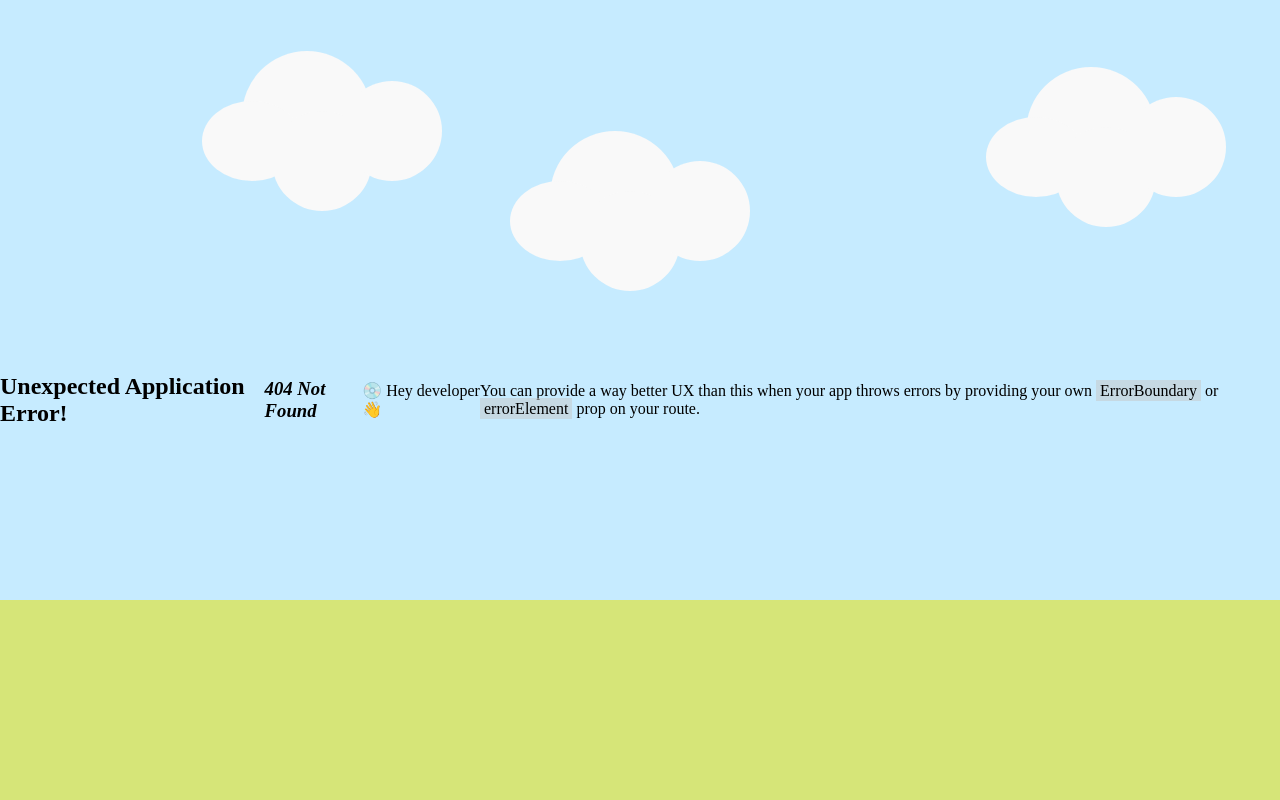
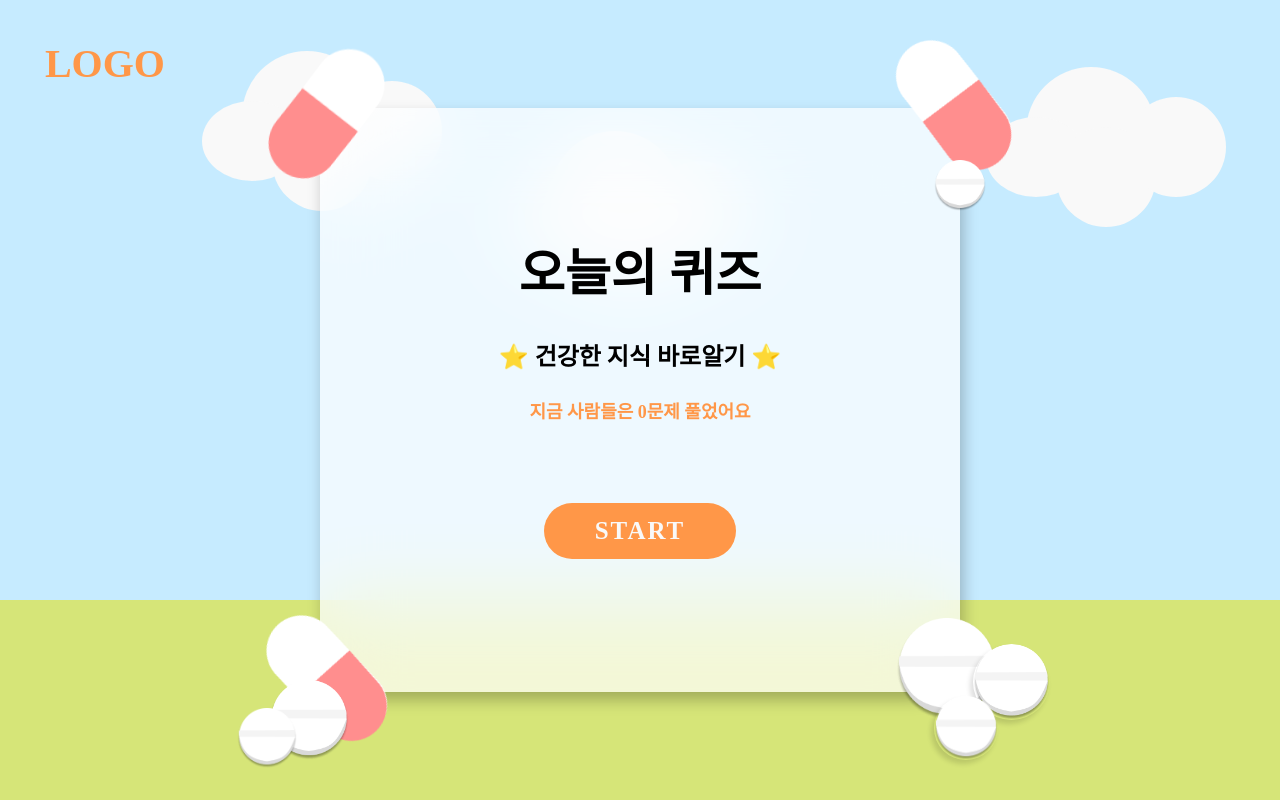
Before and after one commit to DR-LaLa/FE, a React (Vite) app: page /quiz in a window 1280 px wide. Before the commit this address had no page. Built offline with nearby package versions, Linux system fonts and the light colour scheme; a web font is replaced by a local one.

Commit message:
퀴즈 만드는 중

```diff
--- /dev/null
+++ b/src/components/quiz/QuizMain.jsx
@@ -0,0 +1,159 @@
+import { useState } from "react";
+import styled from "styled-components";
+
+export default function QuizeMain() {
+  const [average, setAverage] = useState(0);
+
+  return (
+    <>
+      <ImgLeftTopRedMedicine src="img/red.png" alt="" />
+      <ImgRightTopRedMedicine src="img/red.png" alt="" />
+      <ImgRightTopWhiteMedicine src="img/white.png" alt="" />
+      <ImgLeftBottomRedMedicine src="img/red.png" alt="" />
+      <ImgLeftBottomWhiteMedicine1 src="img/white.png" alt="" />
+      <ImgLeftBottomWhiteMedicine2 src="img/white.png" alt="" />
+      <ImgRightBottomWhiteMedicine1 src="img/white.png" alt="" />
+      <ImgRightBottomWhiteMedicine2 src="img/white.png" alt="" />
+      <ImgRightBottomWhiteMedicine3 src="img/white.png" alt="" />
+      <QuizeFrame>
+        <TextBox>
+          <QuizTitle>오늘의 퀴즈</QuizTitle>
+          <h2>⭐ 건강한 지식 바로알기 ⭐</h2>
+          <AverageText>{`지금 사람들은 ${average}문제 풀었어요`}</AverageText>
+        </TextBox>
+        <StartButton>START</StartButton>
+      </QuizeFrame>
+    </>
+  );
+}
+
+const QuizeFrame = styled.section`
+  width: 50vw;
+  height: 73vh;
+  border-radius: 50px;
+  display: flex;
+  flex-direction: column;
+  justify-content: center;
+  /* justify-content: space-evenly; */
+  align-items: center;
+  box-shadow: 3px 8px 15px 0px rgba(0, 0, 0, 0.25);
+  backdrop-filter: blur(40px);
+  background: rgba(255, 255, 255, 0.7);
+`;
+
+const TextBox = styled.section`
+  width: 100%;
+  height: 45%;
+  display: flex;
+  flex-direction: column;
+  justify-content: space-evenly;
+  align-items: center;
+  position: relative;
+  bottom: 5vh;
+`;
+
+const QuizTitle = styled.h1`
+  font-size: 50px;
+`;
+
+const AverageText = styled.p`
+  color: #ff9748;
+  font-size: 18px;
+  font-weight: 900;
+  position: relative;
+  bottom: 1vh;
+`;
+
+const StartButton = styled.button`
+  width: 15vw;
+  height: 7vh;
+  border: none;
+  border-radius: 50px;
+  color: #f9f9f9;
+  font-size: 25px;
+  font-weight: 900;
+  letter-spacing: 2px;
+  background-color: #ff9748;
+  outline: none;
+  cursor: pointer;
+`;
+
+const ImgLeftTopRedMedicine = styled.img`
+  width: 13vw;
+  position: absolute;
+  top: 3vh;
+  left: 19vw;
+  transform: rotate(190deg);
+  z-index: 3;
+`;
+
+const ImgRightTopRedMedicine = styled.img`
+  width: 13vw;
+  position: absolute;
+  top: 2vh;
+  right: 19vw;
+  transform: rotate(115deg);
+  z-index: 3;
+`;
+
+const ImgRightTopWhiteMedicine = styled.img`
+  width: 4vw;
+  position: absolute;
+  top: 20vh;
+  right: 23vw;
+  z-index: 3;
+`;
+
+const ImgLeftBottomRedMedicine = styled.img`
+  width: 13vw;
+  position: absolute;
+  bottom: 4vh;
+  left: 19vw;
+  transform: rotate(-250deg);
+  z-index: 3;
+`;
+
+const ImgLeftBottomWhiteMedicine1 = styled.img`
+  width: 80px;
+  height: 80px;
+  position: absolute;
+  bottom: 5vh;
+  left: 21vw;
+  z-index: 3;
+`;
+
+const ImgLeftBottomWhiteMedicine2 = styled.img`
+  width: 60px;
+  height: 60px;
+  position: absolute;
+  bottom: 4vh;
+  left: 18.5vw;
+  z-index: 3;
+`;
+
+const ImgRightBottomWhiteMedicine1 = styled.img`
+  width: 8vw;
+  position: absolute;
+  bottom: 10vh;
+  right: 22vw;
+  z-index: 3;
+`;
+
+const ImgRightBottomWhiteMedicine2 = styled.img`
+  width: 6vw;
+  border-radius: 100%;
+  position: absolute;
+  bottom: 10vh;
+  right: 18vw;
+  z-index: 3;
+  box-shadow: -3px 4px 5px 0px rgba(0, 0, 0, 0.129);
+`;
+const ImgRightBottomWhiteMedicine3 = styled.img`
+  width: 5vw;
+  border-radius: 100%;
+  position: absolute;
+  bottom: 5vh;
+  right: 22vw;
+  z-index: 3;
+  box-shadow: -3px 4px 5px 0px rgba(0, 0, 0, 0.129);
+`;
--- /dev/null
+++ b/src/pages/Quiz.jsx
@@ -0,0 +1,19 @@
+import { useState } from "react";
+import Header from "../components/common/Header";
+import MainFrame from "../components/common/MainFrame";
+import MainProvider from "../provider/MainProvider";
+import QuizMain from "../components/quiz/QuizMain";
+
+export default function Quiz() {
+  const [state, setState] = useState("start");
+  return (
+    <>
+      <MainProvider>
+        <Header show={"false"} />
+      </MainProvider>
+      <MainFrame>
+        <QuizMain></QuizMain>
+      </MainFrame>
+    </>
+  );
+}
--- a/src/router.jsx
+++ b/src/router.jsx
@@ -3,6 +3,7 @@ import SignUp from "./pages/Signup";
 import Login from "./pages/Login";
 import Main from "./pages/Main";
 import Setting from "./pages/Setting";
+import Quiz from "./pages/Quiz";
 
 const router = createBrowserRouter([
   {
@@ -21,6 +22,10 @@ const router = createBrowserRouter([
     path: "/setting",
     element: <Setting />,
   },
+  {
+    path: "/quiz",
+    element: <Quiz />,
+  },
 ]);
 
 export default router;
```
